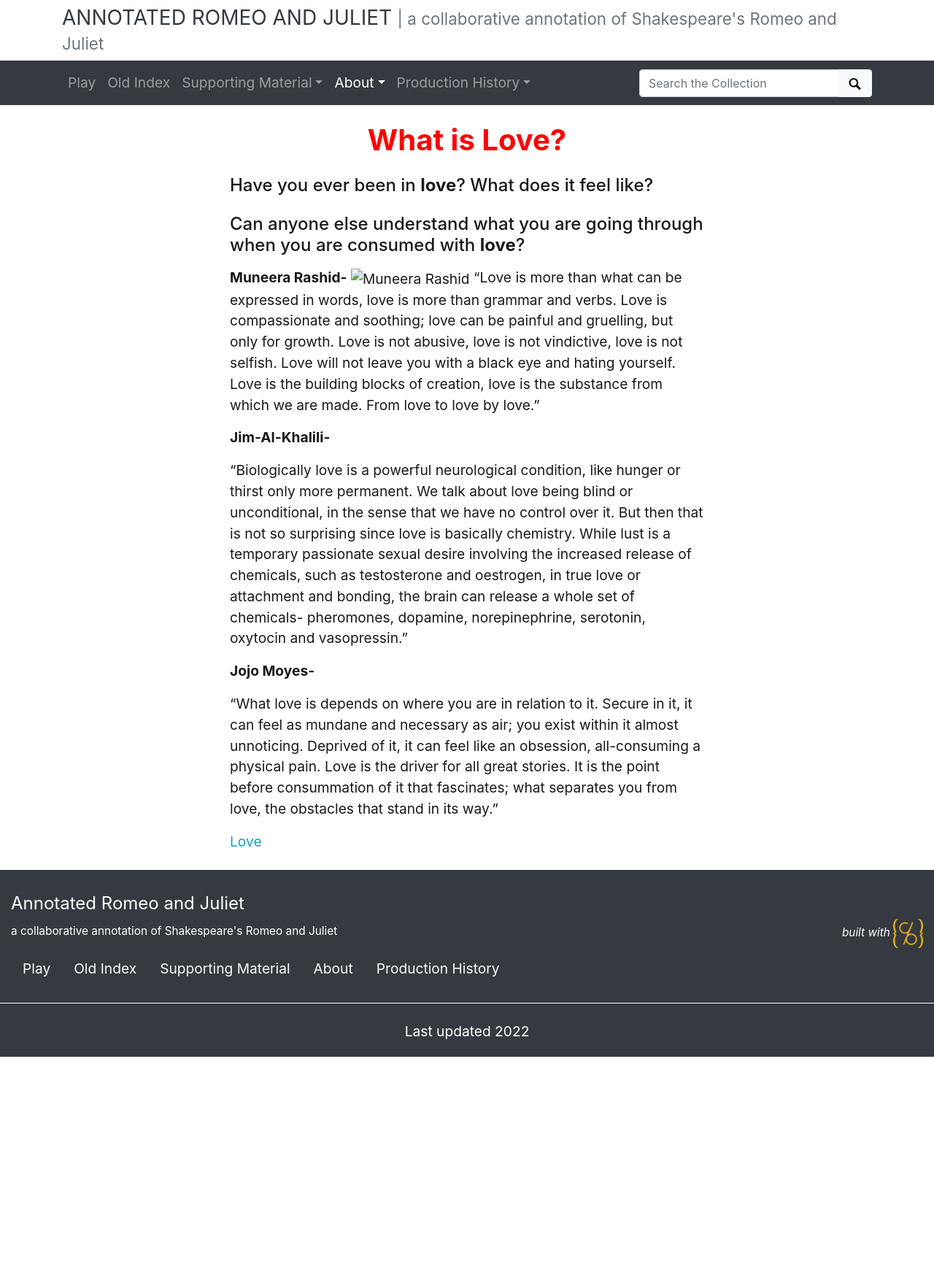
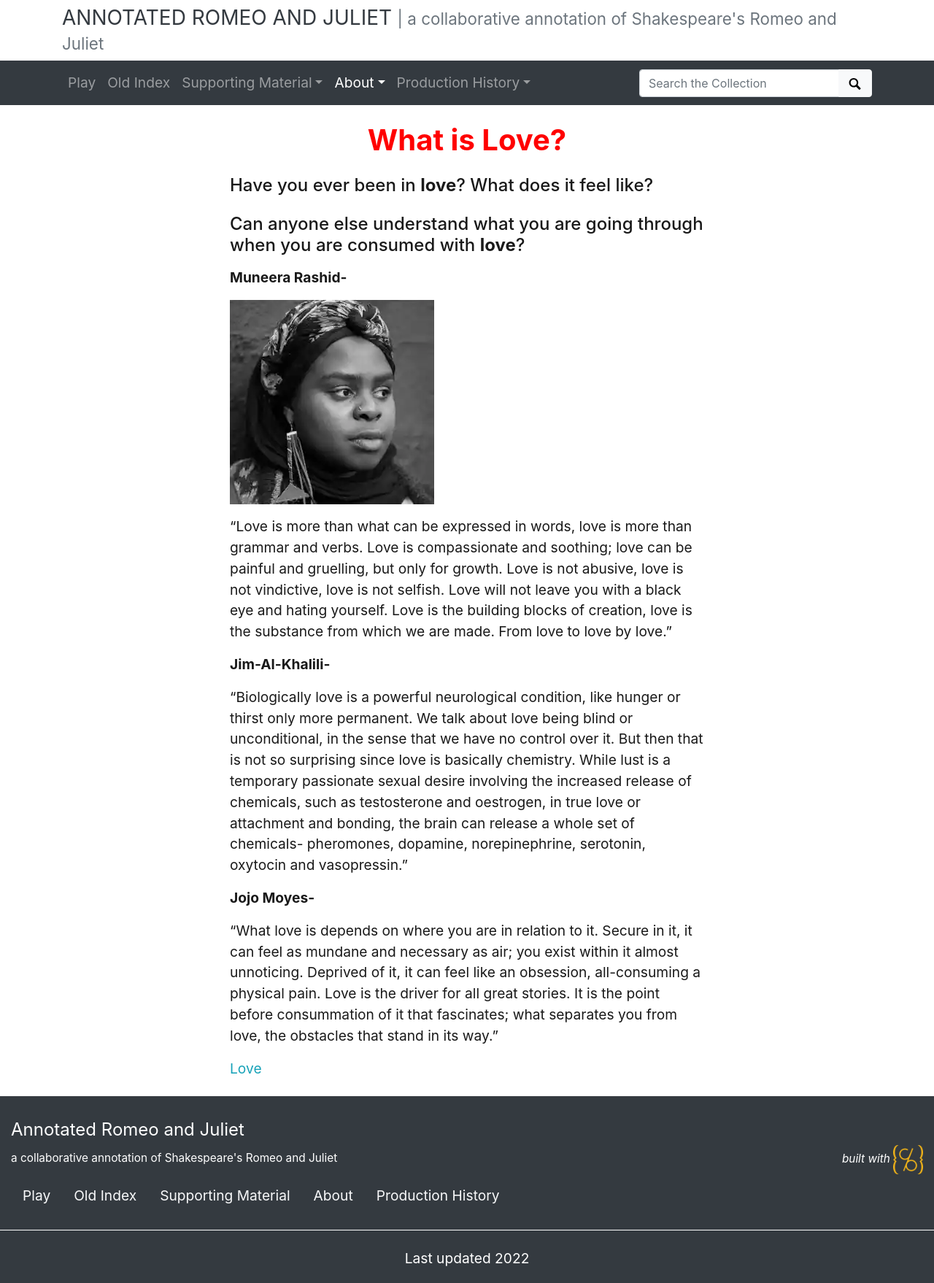
Before and after one commit to thecdil/romeoandjuliet, a Jekyll site: the page built from pages/Love.md, in a window 1280 px wide. Shown: the whole page at 73% size. Built offline with Jekyll 4.4.1, drawn with Linux system fonts in a browser that asks for light colours; before the commit the page ends 1448 px from its top, so only the background shows below that.

Commit message:
Update Love.md

```diff
--- a/pages/Love.md
+++ b/pages/Love.md
@@ -12,7 +12,9 @@ permalink: /love.html
 
 
 **Muneera Rashid-**
-![Muneera Rashid](/assets/images/MRashida.webp)
+
+![Muneera Rashid](/assets/img/MRashida.webp)
+
 "Love is more than what can be expressed in words, love is more than grammar and verbs. Love is compassionate and soothing; love can be painful and gruelling, but only for growth. Love is not abusive, love is not vindictive, love is not selfish. Love will not leave you with a black eye and hating yourself. Love is the building blocks of creation, love is the substance from which we are made. From love to love by love."
 
 
```
